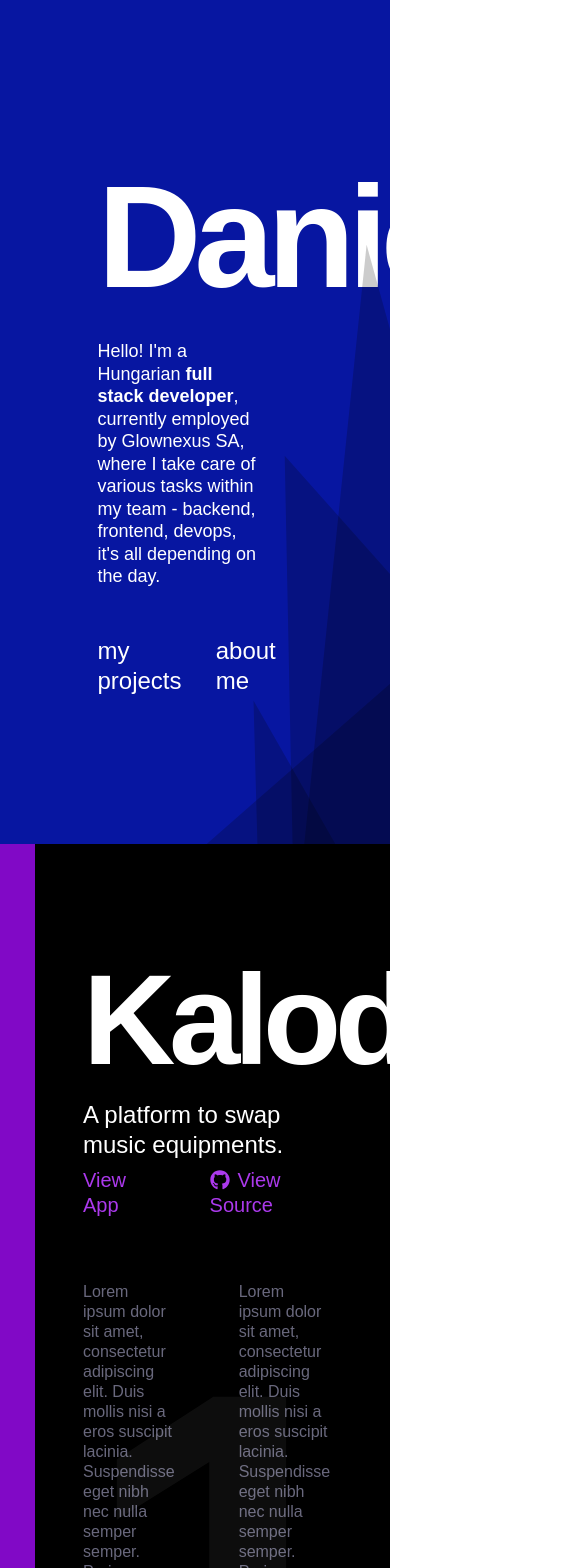
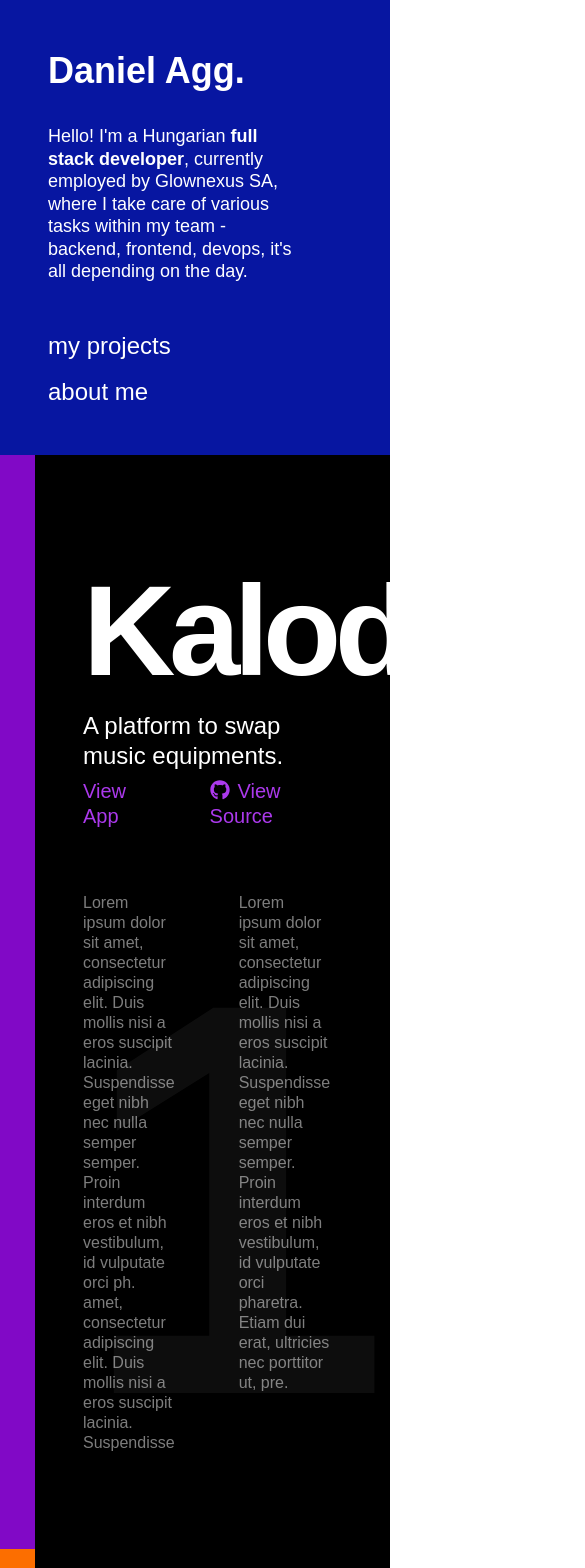
Before and after one commit to danielagg/personal-website-ts, a React (Create React App) app: page / in a window 390 px wide. Shown: the top 1568 px of the page, 585 px wide, since content can reach past the window. Built offline with nearby package versions, Linux system fonts and the light colour scheme.

Commit message:
Responsive landing page

```diff
--- a/src/components/Landing/landing.component.tsx
+++ b/src/components/Landing/landing.component.tsx
@@ -24,13 +24,16 @@ const Landing = () => {
   };
 
   return (
-    <div className="bg-primary relative h-screen">
-      <div className="h-screen flex ">
-        <div className="mx-auto self-center" style={{ maxWidth: "50vw" }}>
-          <div style={{ minHeight: "12rem" }}>
+    <div className="bg-primary relative lg:h-screen">
+      <div className="lg:h-screen flex lg:pt-0 pt-12">
+        <div className="mx-auto lg:self-center lg:max-w-50 px-12 lg:px-0">
+          <div className="hidden lg:block" style={{ minHeight: "12rem" }}>
             <h1 className="typed-intro relative inline-block text-white text-8xl font-black tracking-tighter">
               Hello
             </h1>
+          </div>
+          <div className="block lg:hidden">
+            <h1 className="text-white text-4xl font-black mb-8">Daniel Agg.</h1>
           </div>
 
           <p className="text-white w-5/6 font-thin text-lg">
@@ -40,7 +43,7 @@ const Landing = () => {
             my team - backend, frontend, devops, it's all depending on the day.
           </p>
 
-          <ul className="mt-12 flex text-white font-thin text-2xl">
+          <ul className="mt-12 flex flex-col lg:flex-row text-white font-thin text-2xl">
             <li>
               <Scroll.Link
                 to="projects"
@@ -52,7 +55,7 @@ const Landing = () => {
                 my projects
               </Scroll.Link>
             </li>
-            <li className="ml-6">
+            <li className="lg:ml-6 mt-4 lg:mt-0 mb-12 lg:mb-0">
               <Scroll.Link
                 to="about-me"
                 spy={true}
@@ -67,6 +70,7 @@ const Landing = () => {
         </div>
       </div>
 
+      <div className="hidden lg:block">
         <div
           className={staticClassesOfShapes}
           style={{
@@ -100,6 +104,7 @@ const Landing = () => {
           }}
         />
       </div>
+    </div>
   );
 };
 
--- a/src/components/Landing/landing.container.tsx
+++ b/src/components/Landing/landing.container.tsx
@@ -8,7 +8,7 @@ const LandingContainer = () => {
     <>
       <Landing />
       <PortfolioContainer />
-      <About />
+      {/*<About /> */}
     </>
   );
 };
--- a/tailwind.config.js
+++ b/tailwind.config.js
@@ -18,7 +18,7 @@ module.exports = {
         },
         gray: {
           lighter: "#dedede",
-          default: "#69687d",
+          default: "#7d7d7d",
           dark: "#3b3b3b"
         }
       },
@@ -37,6 +37,9 @@ module.exports = {
       },
       borderWidth: {
         "9": "35px"
+      },
+      maxWidth: {
+        "50": "50vw"
       }
     }
   },
```
Lines whose indentation alone changed are shown as unchanged.
